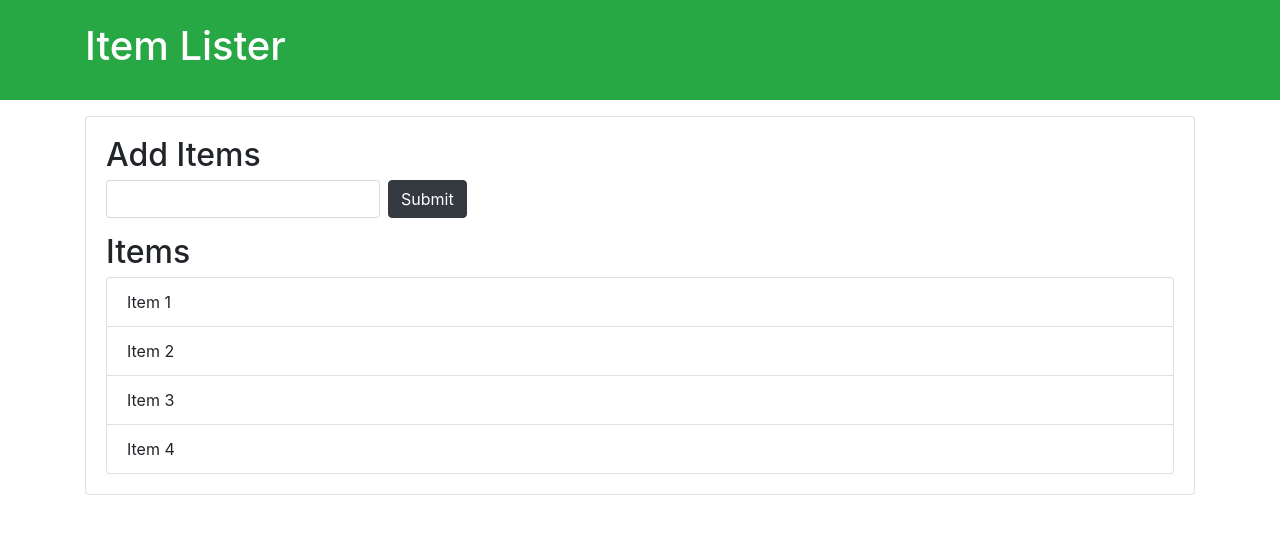
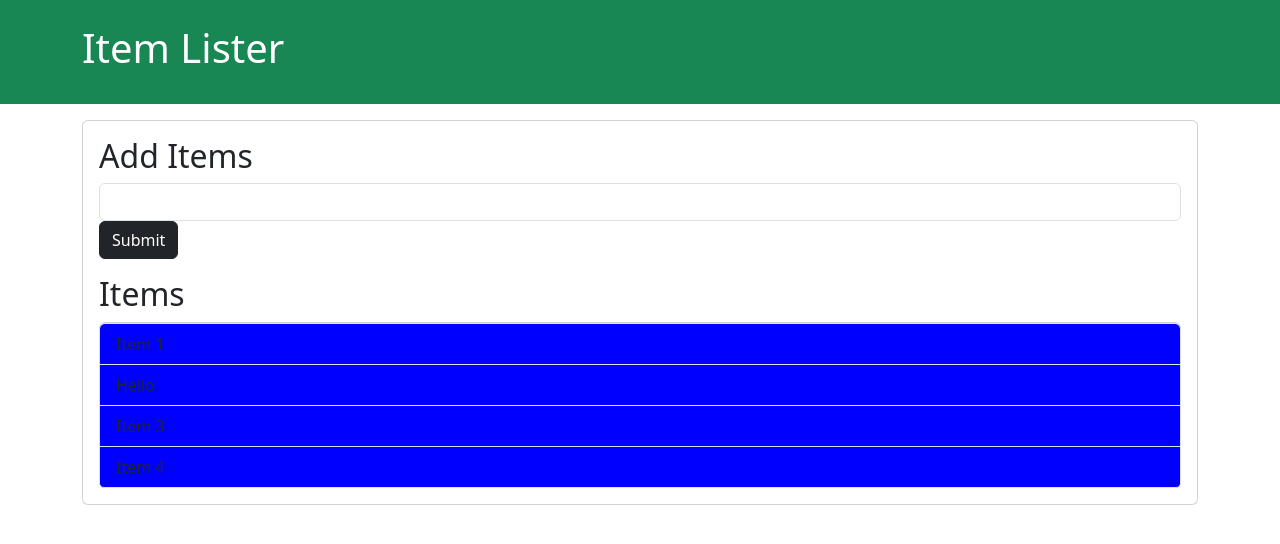
Before and after one commit to maq-ahmad-20/Practice, a plain HTML site: page index.html in a window 1280 px wide. Drawn offline with nearby package versions, Linux system fonts and the light colour scheme.

Commit message:
Third commit

```diff
--- a/app.js
+++ b/app.js
@@ -10,7 +10,19 @@ document.title = "Item2";
 console.log(document.doctype);
 console.log(document.head);
 
-var tittle = document.getElementById('header-title"');
-console.log(tittle);
-console.log(tittle.innerText);
-console.log(tittle.textContent);
+var headerTittle = document.getElementById('header-title');
+console.log(document.getElementById('main-header'));
+//console.log(headerTittle.innerHTML);
+//console.log(headerTittle.innerText);
+//console.log(headerTittle.textContent);
+
+
+var items = document.getElementsByClassName('list-group-item');
+console.log(items);
+console.log(items[1]);
+items[1].textContent = "Hello";
+items[1].style.backgroundColor = "yellow";
+
+ for(let i=0;i<items.length;i++){
+    items[i].style.backgroundColor = "blue";
+ }
--- a/index.html
+++ b/index.html
@@ -1,11 +1,12 @@
-
 <!DOCTYPE html>
 <html lang="en">
 <head>
   <meta charset="UTF-8">
   <meta name="viewport" content="width=device-width, initial-scale=1.0">
   <meta http-equiv="X-UA-Compatible" content="ie=edge">
-  <link rel="stylesheet" href="https://maxcdn.bootstrapcdn.com/bootstrap/4.0.0-beta/css/bootstrap.min.css" integrity="sha384-/Y6pD6FV/Vv2HJnA6t+vslU6fwYXjCFtcEpHbNJ0lyAFsXTsjBbfaDjzALeQsN6M" crossorigin="anonymous">
+
+  <link href="https://cdn.jsdelivr.net/npm/bootstrap@5.3.0/dist/css/bootstrap.min.css" rel="stylesheet" integrity="sha384-9ndCyUaIbzAi2FUVXJi0CjmCapSmO7SnpJef0486qhLnuZ2cdeRhO02iuK6FUUVM" crossorigin="anonymous">
+
   <title>Item Lister</title>
 </head>
 <body>
@@ -30,6 +31,6 @@
     </ul>
    </div>
   </div>
-
+  <script src="app.js"></script>
 </body>
 </html>
```
